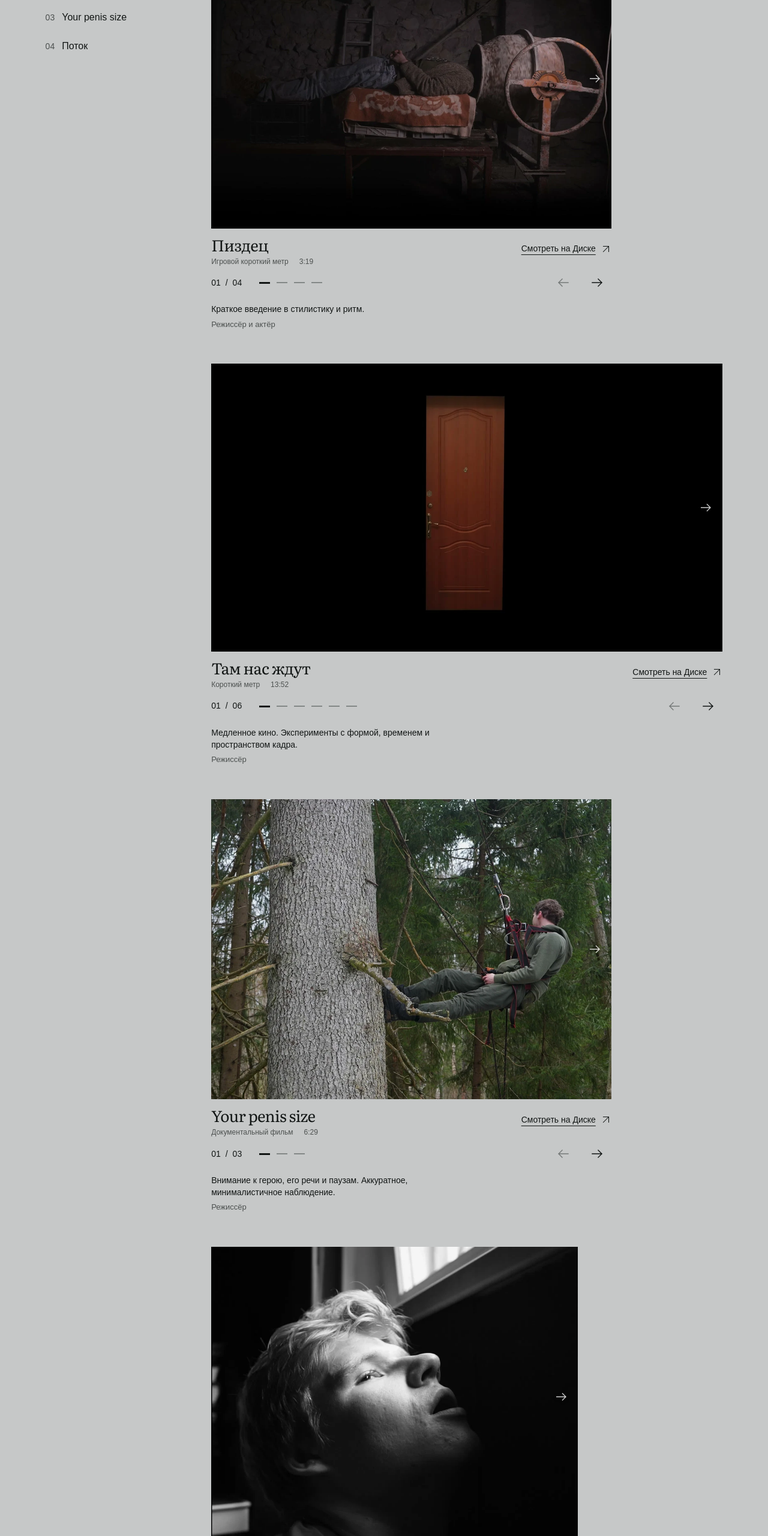
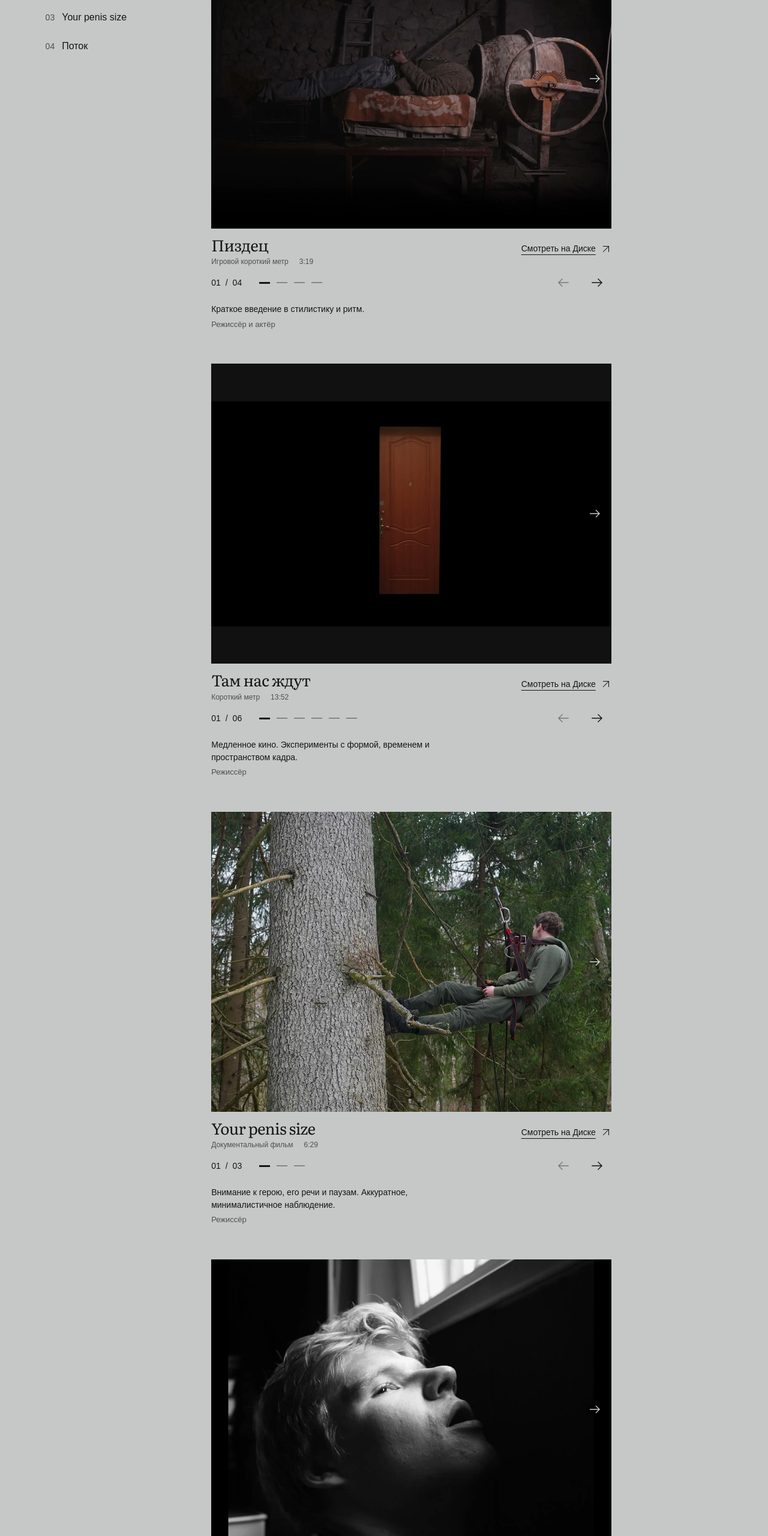
Before and after one commit to tikhonov-cmd/grisha-tikhonov-portfolio, a plain HTML site: page index.html in a window 1280 px wide. Shown: the part 240-2800 px from the top of the page at 60% size. Drawn offline with Linux system fonts and the light colour scheme.

Commit message:
Unify gallery apertures at 4:3 without stretching frames

```diff
--- a/index.html
+++ b/index.html
@@ -15,8 +15,8 @@
   <link rel="canonical" href="https://tikhonov-cmd.github.io/grisha-tikhonov-portfolio/">
   <link rel="icon" href="assets/favicon.svg" type="image/svg+xml">
   <link rel="preload" href="assets/fonts/robotocondensed.woff" as="font" type="font/woff" crossorigin>
-  <link rel="stylesheet" href="styles.css?v=20261004-name-aligned">
-  <script src="script.js?v=20261004-name-aligned" defer></script>
+  <link rel="stylesheet" href="styles.css?v=20261004-unified-frames">
+  <script src="script.js?v=20261004-unified-frames" defer></script>
 </head>
 <body id="top">
   <a class="skip-link" href="#films">Перейти к фильмам</a>
@@ -87,7 +87,7 @@
         <div class="film-note"><p class="film-description">Краткое введение в стилистику и ритм.</p><p class="film-role">Режиссёр и актёр</p></div>
         </article>
         <article class="film" id="tam-nas-zhdut" aria-labelledby="tam-nas-zhdut-title">
-          <div class="gallery" data-title="Там нас ждут" style="--ratio: 16 / 9">
+          <div class="gallery" data-title="Там нас ждут" style="--ratio: 4 / 3">
             <div class="gallery-media">
             <div class="gallery-track" role="region" aria-label="Кадры из фильма «Там нас ждут». Листайте стрелками или прокруткой" tabindex="0">
               <div class="slide">
@@ -195,7 +195,7 @@
         <div class="film-note"><p class="film-description">Внимание к герою, его речи и паузам. Аккуратное, минималистичное наблюдение.</p><p class="film-role">Режиссёр</p></div>
         </article>
         <article class="film" id="potok" aria-labelledby="potok-title">
-          <div class="gallery" data-title="Поток" style="--ratio: 11 / 9">
+          <div class="gallery" data-title="Поток" style="--ratio: 4 / 3">
             <div class="gallery-media">
             <div class="gallery-track" role="region" aria-label="Кадры из фильма «Поток». Листайте стрелками или прокруткой" tabindex="0">
               <div class="slide">
--- a/styles.css
+++ b/styles.css
@@ -117,11 +117,11 @@ body:has(.lightbox[open]){overflow:hidden}
 
 .directory-title{font-size:18px;font-weight:400;line-height:1.25}
 .film{--frame-ratio:1.333333;width:min(100%,calc((100svh - 300px) * var(--frame-ratio)))}
-#tam-nas-zhdut{--frame-ratio:1.777778}
-#potok{--frame-ratio:1.222222}
-/* Potok's 16:9 source contains a centred 11:9 picture. Hide only its encoded side mattes. */
+
+
+/* Fit Potok's 11:9 picture inside the shared 4:3 aperture; preserve the original geometry. */
 #potok .frame{overflow:hidden}
-#potok .frame img{position:absolute;top:0;left:50%;width:145.454545%;height:100%;max-width:none;transform:translateX(-50%)}
+#potok .frame img{position:absolute;top:0;left:50%;width:133.333333%;height:100%;max-width:none;transform:translateX(-50%)}
 @media(max-width:760px){
  .masthead{padding:16px 0 20px}
  .masthead h1{font-size:clamp(32px,8.5vw,58px)}
```
